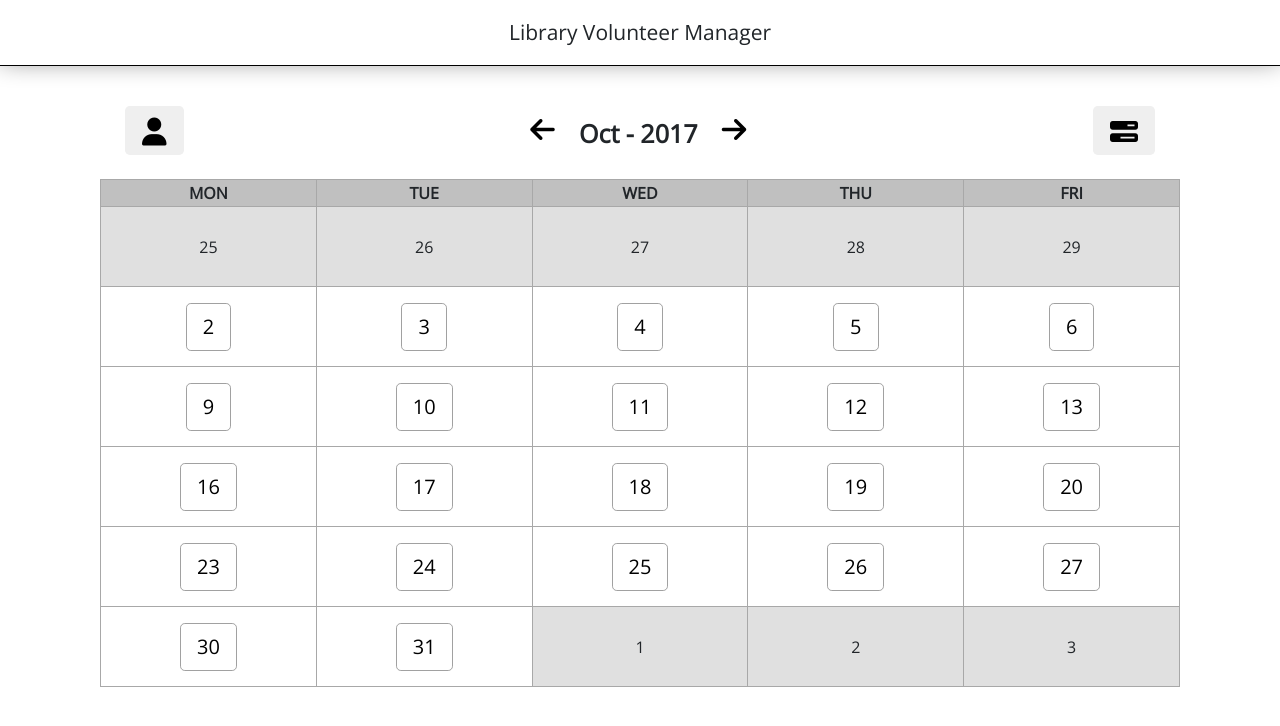
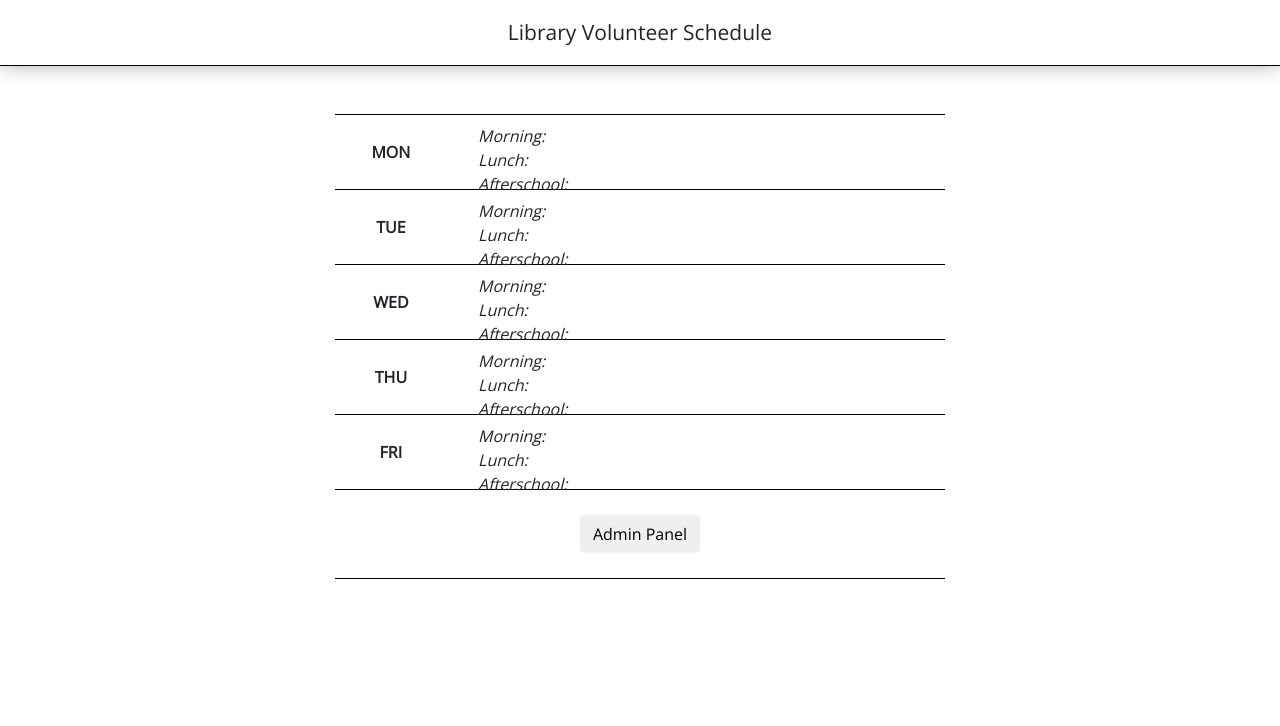
Before and after one commit to zharry/Sched-Mgr, a PHP site: page / in a window 1280 px wide. Shown: the top 726 px of the page. Run offline with PHP 8.4, Linux system fonts and the light colour scheme; data that the repository does not hold is empty; some libraries are stand-ins or nearby versions.

Commit message:
Client View

```diff
--- a/index.php
+++ b/index.php
@@ -8,91 +8,32 @@
 		<title>Volunteer Manager</title>
 		<script src="https://use.fontawesome.com/bfcae67805.js"></script>
 		<script src="src/script.js"></script>
-		<script src="src/calendar.js"></script>
 		<link rel="stylesheet" type="text/css" href="src/style.css">
 		<link rel="stylesheet" type="text/css" href="src/calendar.css">
 		<link href="https://fonts.googleapis.com/css?family=Open+Sans" rel="stylesheet">
 		<link rel="stylesheet" href="https://maxcdn.bootstrapcdn.com/bootstrap/4.0.0-beta/css/bootstrap.min.css" integrity="sha384-/Y6pD6FV/Vv2HJnA6t+vslU6fwYXjCFtcEpHbNJ0lyAFsXTsjBbfaDjzALeQsN6M" crossorigin="anonymous">
 	</head>
 
-	<body>
+	<body onload="loadActiveSched();">
 	<div id="loaderContainer">
 		<div id="loader"></div>
 	</div>
 	<div id="header">
-		Library Volunteer Manager
+		Library Volunteer Schedule
 	</div>
 	<div id="body" class="container">
-		<div class="divcalendar">
-			<div id="calendaroverallcontrols">
-				<div id="userControls">
-					<button type="button" class="btn btn-lg" data-toggle="modal" data-target="#studentAction"><i class="fa fa-user fa-icon" aria-hidden="true"></i></button>
-				</div>
-				<div id="calendarmonthcontrols">
-					<a id="btnPrev" href="#" title="Previous Month"><i class="fa fa-arrow-left fa-icon" aria-hidden="true"></i></a>
-					<div id="monthandyear"></div>
-					<a id="btnNext" href="#" title="Next Month"><i class="fa fa-arrow-right fa-icon" aria-hidden="true"></i></a>
-				</div>
-				<div id="adminControls">
-					<button type="button" class="btn btn-lg" data-toggle="modal" data-target="#adminAction"><i class="fa fa-tasks fa-icon" aria-hidden="true"></i></button>
-				</div>
-			</div>
-			<div id="divcalendartable"></div>
-			<div id="modals"></div>
-		</div>
-
-
-		<!-- Student Action Modal -->
-		<div id="studentAction" class="modal fade" role="dialog">
-		  <div class="modal-dialog">
-
-			<!-- Modal content-->
-			<div class="modal-content">
-			  <div class="modal-header">
-				<button type="button" class="close" data-dismiss="modal">&times;</button>
-				<h4 class="modal-title">Student Hours</h4>
-			  </div>
-			  <div class="modal-body">
-				<div class="form-inline">
-				  <div class="form-group">
-					<input type="text" class="form-control" id="getHoursStudentName">
-				  </div>
-				  <button type="submit" class="btn btn-default" onclick="getHours()">Get Hours</button>
-				</div>
-				<hr/>
-				<div id="getHoursStudentContent">
-				</div>
-			  </div>
-			  <div class="modal-footer">
-				<button type="button" class="btn btn-default" data-dismiss="modal">Close</button>
-			  </div>
-			</div>
-
-		  </div>
-		</div>
-		<!-- Admin Action Modal -->
-		<div id="adminAction" class="modal fade" role="dialog">
-		  <div class="modal-dialog modal-lg">
-
-			<!-- Modal content-->
-			<div class="modal-content">
-			  <div class="modal-header">
-				<button type="button" class="close" data-dismiss="modal">&times;</button>
-				<h4 class="modal-title">Admin Panel</h4>
-			  </div>
-			  <div class="modal-body">
-			  <small><center>Comma and Space Separated!</center></small>
-			  <hr/>
-				<table style="width: 100%; margin-right: 15px">
+	<br/>
+	<br/>
+	<table style="margin: auto;" id="displayOnlySched">
 		<tr>
 			<td class="timeSlotDate">
 				Mon
 			</td>
 			<td>
 				<div class="container">
-								<div class="row"><i class="col-lg-2">Morning: </i><input class="col-lg-10 timeSlot" id="mon-morn"></div>
-								<div class="row"><i class="col-lg-2">Lunch: </i><input class="col-lg-10 timeSlot" id="mon-lunch"></div>
-								<div class="row"><i class="col-lg-2">Afterschool: </i><input class="col-lg-10 timeSlot" id="mon-after"></div>
+					<div class="row"><i class="col-lg-5">Morning:</i><p class="col-lg-7 timeSlot" id="mon-morn"></p></div>
+					<div class="row"><i class="col-lg-5">Lunch:</i><p class="col-lg-7 timeSlot" id="mon-lunch"></p></div>
+					<div class="row"><i class="col-lg-5">Afterschool:</i><p class="col-lg-7 timeSlot" id="mon-after"></p></div>
 				</div>
 			</td>
 		</tr>
@@ -102,9 +43,9 @@
 			</td>
 			<td>
 				<div class="container">
-								<div class="row"><i class="col-lg-2">Morning: </i><input class="col-lg-10 timeSlot" id="tue-morn"></div>
-								<div class="row"><i class="col-lg-2">Lunch: </i><input class="col-lg-10 timeSlot" id="tue-lunch"></div>
-								<div class="row"><i class="col-lg-2">Afterschool: </i><input class="col-lg-10 timeSlot" id="tue-after"></div>
+					<div class="row"><i class="col-lg-5">Morning: </i><p class="col-lg-7 timeSlot" id="tue-morn"></p></div>
+					<div class="row"><i class="col-lg-5">Lunch: </i><p class="col-lg-7 timeSlot" id="tue-lunch"></p></div>
+					<div class="row"><i class="col-lg-5">Afterschool: </i><p class="col-lg-7 timeSlot" id="tue-after"></p></div>
 				</div>
 			</td>
 		</tr>
@@ -114,9 +55,9 @@
 			</td>
 			<td>
 				<div class="container">
-								<div class="row"><i class="col-lg-2">Morning: </i><input class="col-lg-10 timeSlot" id="wed-morn"></div>
-								<div class="row"><i class="col-lg-2">Lunch: </i><input class="col-lg-10 timeSlot" id="wed-lunch"></div>
-								<div class="row"><i class="col-lg-2">Afterschool: </i><input class="col-lg-10 timeSlot" id="wed-after"></div>
+					<div class="row"><i class="col-lg-5">Morning: </i><p class="col-lg-7 timeSlot" id="wed-morn"></p></div>
+					<div class="row"><i class="col-lg-5">Lunch: </i><p class="col-lg-7 timeSlot" id="wed-lunch"></p></div>
+					<div class="row"><i class="col-lg-5">Afterschool: </i><p class="col-lg-7 timeSlot" id="wed-after"></p></div>
 				</div>
 			</td>
 		</tr>
@@ -126,9 +67,9 @@
 			</td>
 			<td>
 				<div class="container">
-								<div class="row"><i class="col-lg-2">Morning: </i><input class="col-lg-10 timeSlot" id="thu-morn"></div>
-								<div class="row"><i class="col-lg-2">Lunch: </i><input class="col-lg-10 timeSlot" id="thu-lunch"></div>
-								<div class="row"><i class="col-lg-2">Afterschool: </i><input class="col-lg-10 timeSlot" id="thu-after"></div>
+					<div class="row"><i class="col-lg-5">Morning: </i><p class="col-lg-7 timeSlot" id="thu-morn"></p></div>
+					<div class="row"><i class="col-lg-5">Lunch: </i><p class="col-lg-7 timeSlot" id="thu-lunch"></p></div>
+					<div class="row"><i class="col-lg-5">Afterschool: </i><p class="col-lg-7 timeSlot" id="thu-after"></p></div>
 				</div>
 			</td>
 		</tr>
@@ -138,30 +79,27 @@
 			</td>
 			<td>
 				<div class="container">
-								<div class="row"><i class="col-lg-2">Morning: </i><input class="col-lg-10 timeSlot" id="fri-morn"></div>
-								<div class="row"><i class="col-lg-2">Lunch: </i><input class="col-lg-10 timeSlot" id="fri-lunch"></div>
-								<div class="row"><i class="col-lg-2">Afterschool: </i><input class="col-lg-10 timeSlot" id="fri-after"></div>
+					<div class="row"><i class="col-lg-5">Morning: </i><p class="col-lg-7 timeSlot" id="fri-morn"></p></div>
+					<div class="row"><i class="col-lg-5">Lunch: </i><p class="col-lg-7 timeSlot" id="fri-lunch"></p></div>
+					<div class="row"><i class="col-lg-5">Afterschool: </i><p class="col-lg-7 timeSlot" id="fri-after"></p></div>
 				</div>
 			</td>
 		</tr>
+		<tr>
+			<td colspan="2" style="text-align: center;">
+			<br/>
+			<button type="button" class="btn" onclick="location.href='admin.php'">Admin Panel</button>
+			<br/>
+			<br/>
+			</td>
+		</tr>
 	</table>
-				<br/>
-				<button type="submit" class="btn btn-default" onclick="setActiveSched()">Save Schedule</button>
-				<button type="submit" class="btn btn-default" onclick="pushSched()">Push Schedule onto "Next Week"</button>
-				<hr/>
-			  </div>
-			  <div class="modal-footer">
-				<button type="button" class="btn btn-default" data-dismiss="modal">Close</button>
-			  </div>
-			</div>
-
-		  </div>
-		</div>
 	</div>
 
 	<script src="https://code.jquery.com/jquery-3.2.1.slim.min.js" integrity="sha384-KJ3o2DKtIkvYIK3UENzmM7KCkRr/rE9/Qpg6aAZGJwFDMVNA/GpGFF93hXpG5KkN" crossorigin="anonymous"></script>
 	<script src="https://cdnjs.cloudflare.com/ajax/libs/popper.js/1.11.0/umd/popper.min.js" integrity="sha384-b/U6ypiBEHpOf/4+1nzFpr53nxSS+GLCkfwBdFNTxtclqqenISfwAzpKaMNFNmj4" crossorigin="anonymous"></script>
 	<script src="https://maxcdn.bootstrapcdn.com/bootstrap/4.0.0-beta/js/bootstrap.min.js" integrity="sha384-h0AbiXch4ZDo7tp9hKZ4TsHbi047NrKGLO3SEJAg45jXxnGIfYzk4Si90RDIqNm1" crossorigin="anonymous"></script>
+
 	</body>
 
 </html>
--- a/src/calendar.js
+++ b/src/calendar.js
@@ -137,6 +137,7 @@ Calendar.prototype.Calendar = function(y, m) {
         }
         html += '</tr>';
     }
+	html += '<tr><td colspan="5" style="text-align: center;"><br/><button type="button" class="btn" onclick="location.href=\'index.php\'">Schedule View</button><br/><br/></td>';
 
     // Closes table
     html += '</table>';
--- a/src/script.js
+++ b/src/script.js
@@ -70,6 +70,29 @@ function completeShift(id) {
 	}
 }
 
+function loadActiveSched() {
+	var xhttp = new XMLHttpRequest();
+	xhttp.open("GET", "api/activeSched.php?action=fetch", false);
+	xhttp.send();
+	var data = new Array(JSON.parse(xhttp.responseText))[0];
+
+	document.getElementById("mon-morn").innerHTML = data["MON"]["morning"];
+	document.getElementById("mon-lunch").innerHTML = data["MON"]["lunch"];
+	document.getElementById("mon-after").innerHTML = data["MON"]["afternoon"];
+	document.getElementById("tue-morn").innerHTML = data["TUE"]["morning"];
+	document.getElementById("tue-lunch").innerHTML = data["TUE"]["lunch"];
+	document.getElementById("tue-after").innerHTML = data["TUE"]["afternoon"];
+	document.getElementById("wed-morn").innerHTML = data["WED"]["morning"];
+	document.getElementById("wed-lunch").innerHTML = data["WED"]["lunch"];
+	document.getElementById("wed-after").innerHTML = data["WED"]["afternoon"];
+	document.getElementById("thu-morn").innerHTML = data["THU"]["morning"];
+	document.getElementById("thu-lunch").innerHTML = data["THU"]["lunch"];
+	document.getElementById("thu-after").innerHTML = data["THU"]["afternoon"];
+	document.getElementById("fri-morn").innerHTML = data["FRI"]["morning"];
+	document.getElementById("fri-lunch").innerHTML = data["FRI"]["lunch"];
+	document.getElementById("fri-after").innerHTML = data["FRI"]["afternoon"] == "" ? "<b>CLOSED</b>" : data["FRI"]["afternoon"];
+}
+
 function reload() {
-		window.location.reload(true);
+	window.location.reload(true);
 }
--- a/src/style.css
+++ b/src/style.css
@@ -46,6 +46,16 @@
     border-color: #b1b1b1;
 	cursor: pointer;
 }
+#displayOnlySched {
+	min-width: 55%;
+}
+#displayOnlySched tr {
+	border-top: 1px solid black;
+	border-bottom: 1px solid black;
+}
+#displayOnlySched .row {
+	margin:8px 0 -8px 0;
+}
 
 
 #loaderContainer {
```
Also changed, not shown: admin.php (added, +167 -0 lines). Lines whose indentation alone changed are shown as unchanged.
